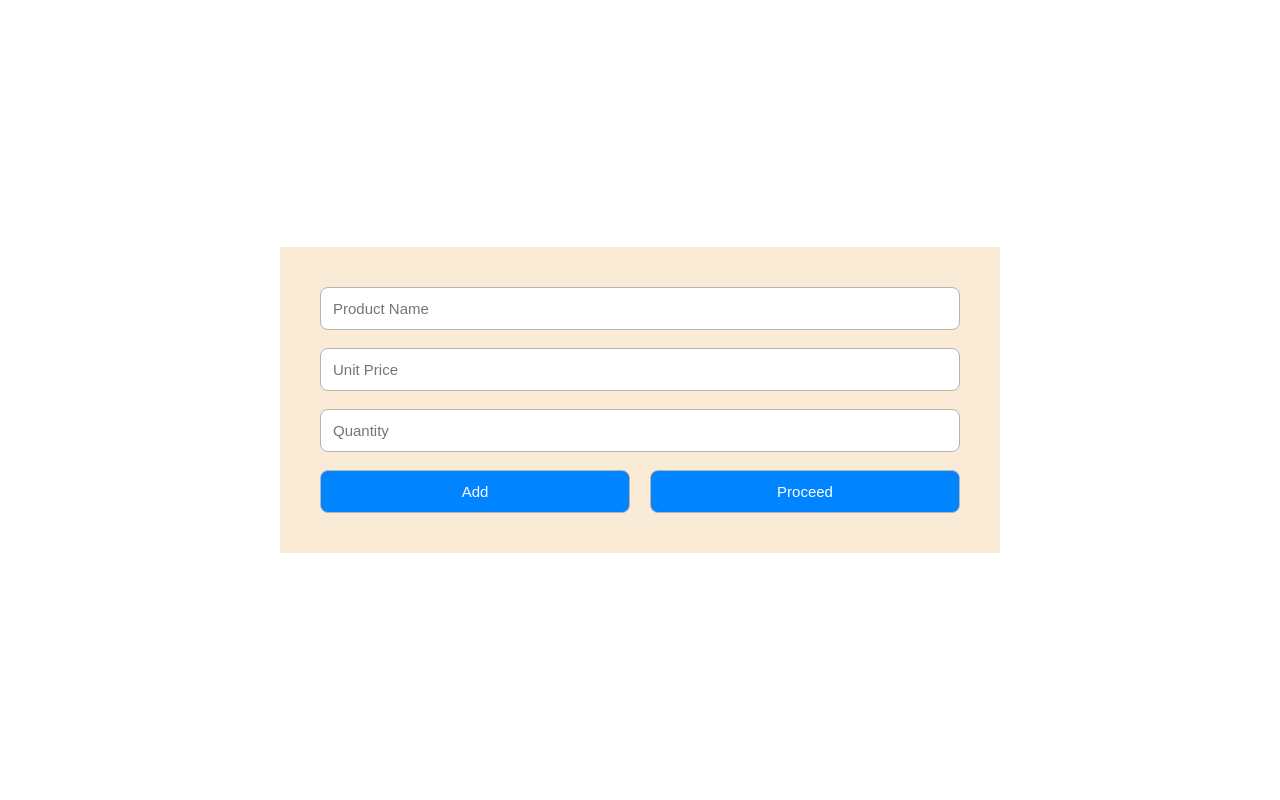
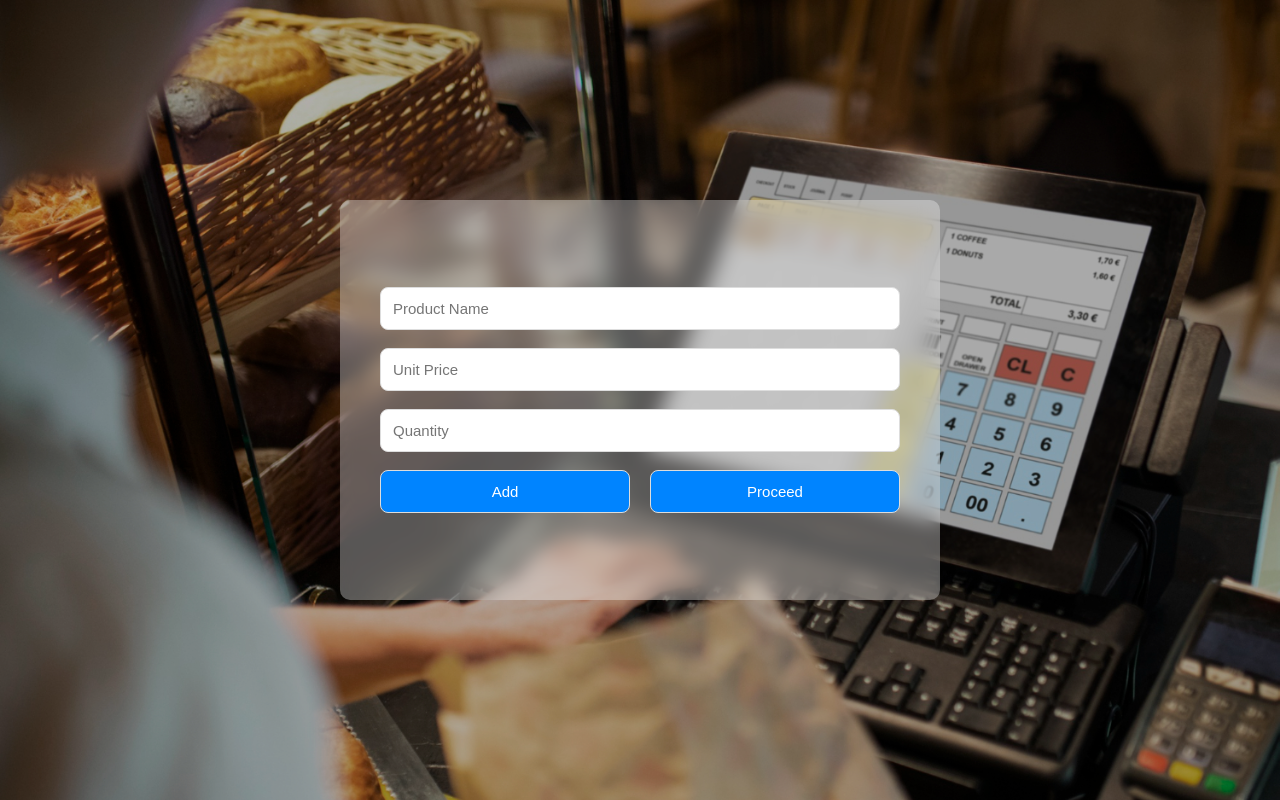
Before and after one commit to sudilamunasinghe/POS-System, a plain HTML site: page index.html in a window 1280 px wide. Drawn offline with Linux system fonts and the light colour scheme.

Commit message:
Minor Changes

```diff
--- a/script.js
+++ b/script.js
@@ -1,5 +1,5 @@
 let products = [];
-
+    //Function for Add Button-------------------------//
     function runAgain() {
       const productName = document.getElementById('product-name').value;
       const unitPrice = parseFloat(document.getElementById('unit-price').value);
@@ -21,12 +21,15 @@ let products = [];
       }
     }
 
+    //Function for Proceed Button//
+
     function proceed() {
       let output = '<i class="fa-solid fa-xmark"></i>';
       output += '<h2>Order Summary</h2>';
       let totalPrice = 0;
       document.getElementById('form').style.display = "none";
 
+      //Get Data from Array
       if (products.length === 0) {
         output += '<p>No products added.</p>';
         document.getElementById('output').style.visibility = "visible";
@@ -49,8 +52,10 @@ let products = [];
         document.getElementById('output').style.top = "50%";
       }
 
+      //Display Output
+      document.getElementById('output').innerHTML = output;
 
-      document.getElementById('output').innerHTML = output;
+      //Function for Checkout button
       function check(){
 
         output += '<input type="number" id="customer" placeholder="Enter the Customer Price">';
@@ -59,6 +64,7 @@ let products = [];
         console.log(output);
         document.getElementById('checkout').style.display = "none";
 
+        //Function for Next Button
         function next(){
           var total = totalPrice.toFixed(2);
           let customer = document.getElementById('customer').value;
@@ -69,19 +75,18 @@ let products = [];
           output += '<h3 class="remaining">Remaining Balance : Rs. ';
           output += (remain);
           output += '</h3>';
+          output += '<input type="button" id="print" value="Print">';
           document.getElementById('output').innerHTML = output;
           document.getElementById('next').style.display = "none";
           document.getElementById('checkout').style.display = "none";
           document.getElementById('customer').style.display = "none";
+
+
         }
         document.getElementById('next').addEventListener('click', next);
       }
       document.getElementById('checkout').addEventListener('click', check);
 
+
+
     }
-    // $('#close').click(function(){
-    //   $('#output').css({
-    //     top: '40%',
-    //     visibility: 'hidden',
-    //   })
-    // })
--- a/style.css
+++ b/style.css
@@ -2,9 +2,24 @@
     margin: 0;
     padding: 0;
 }
+body{
+    background-image: url(background.jpg);
+    background-repeat: no-repeat;
+    background-size: cover;
+}
+#background{
+    content: "";
+    width: 100%;
+    height: 100%;
+    position: absolute;
+    top: 0;
+    left: 0;
+    bottom: 0;
+    background-color: #0000004f;
+}
 #form{
-    background-color: antiquewhite;
-    width: 50%;
+    width: 600px;
+    height: 400px;
     position: absolute;
     left: 50%;
     top: 50%;
@@ -15,12 +30,16 @@
     align-items: center;
     align-self: center;
     padding: 40px;
+    background-color: #ffffff54;
+    backdrop-filter: blur(10px);
+    border-radius: 10px;
+    box-sizing: border-box;
 }
 #form input, #customer{
     padding: 12px;
     width: 100%;
-    border: 1px solid #b4b4b4;
-    outline-color: rgb(120, 212, 255);
+    border: 1px solid #dddddd;
+    outline-color: rgb(0, 171, 238);
     box-sizing: border-box;
     border-radius: 8px;
     transition: 0.3s ease-in-out;
@@ -40,6 +59,7 @@
     color: #ffffff;
     font-size: 15px;
     transition: 0.3s ease-in-out;
+    border: 1px solid rgb(0, 132, 255)x;
 }
 .buttons input:hover{
     background-color: rgb(0, 111, 214);
@@ -53,7 +73,7 @@
 }
 #output{
     position: absolute;
-    background-color: #fffd92;
+    background-color: #ffffffc5;
     position: absolute;
     top: 40%;
     left: 50%;
@@ -102,7 +122,7 @@
     color: rgb(168, 0, 0);
     font-size: 25px;
 }
-#checkout, #next{
+#checkout, #next, #print{
     background-color: rgb(0, 132, 255);
     width: 20%;
     box-sizing: border-box;
```
Also changed, not shown: background.jpg (added).
